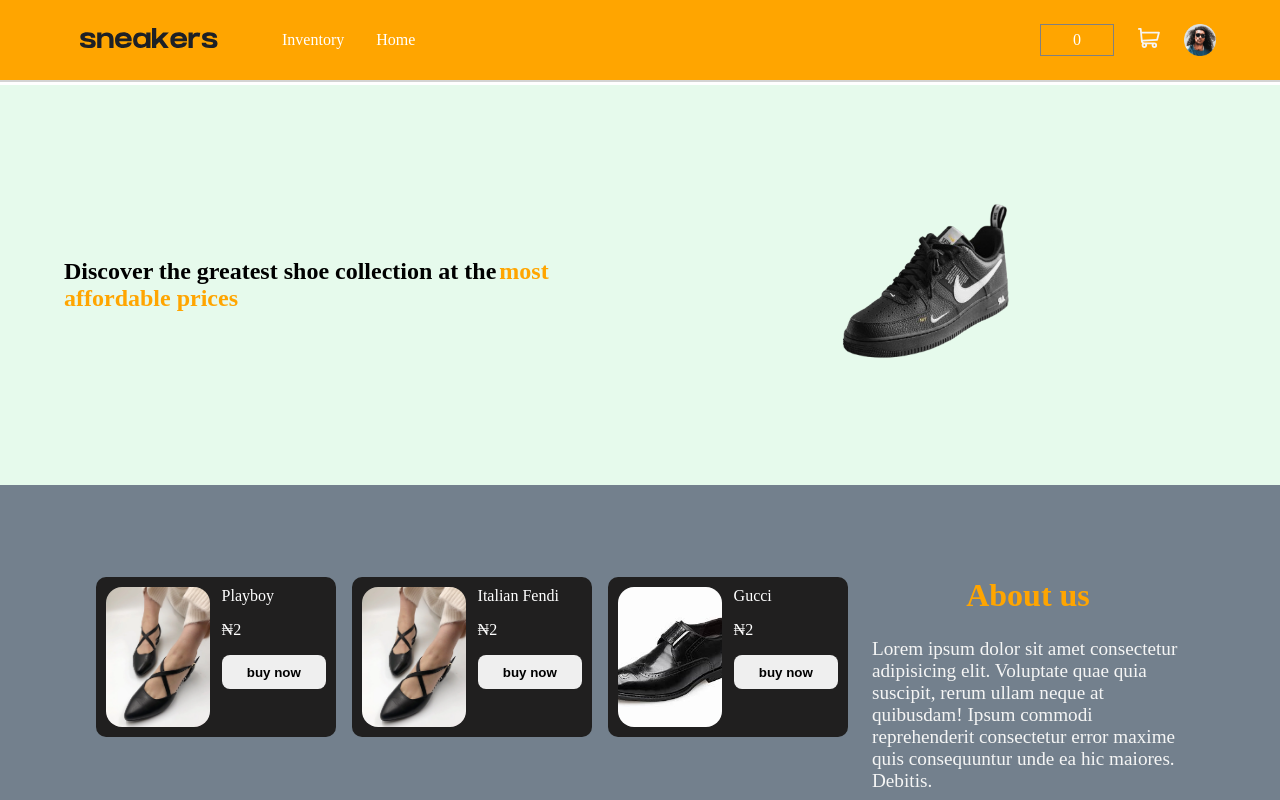
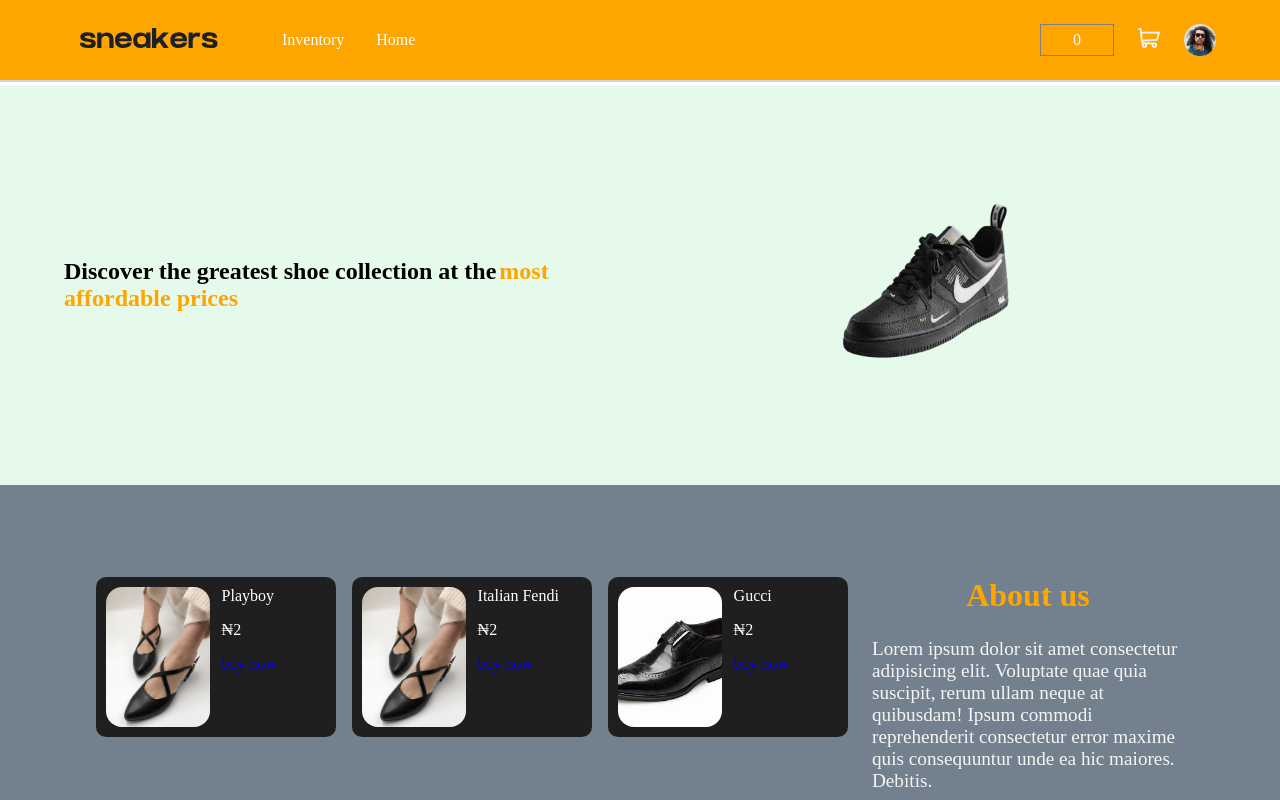
Before and after one commit to emmyVon/SolaShoe, a React (Create React App) app: page / in a window 1280 px wide. Shown: the top 800 px of the page. Built offline with nearby package versions, Linux system fonts and the light colour scheme.

Commit message:
minor changes

```diff
--- a/src/Components/Landing.jsx
+++ b/src/Components/Landing.jsx
@@ -5,6 +5,7 @@
 import insta from "../images/icon-instagram.svg";
 import logo from "../images/logo.svg";
 import { useEffect, useState } from "react";
+import { Link } from "react-router-dom";
 
 export const Landing = ({ shoes }) => {
   const [displayedShoes, setDisplayedShoes] = useState([]);
@@ -50,7 +51,7 @@
                   <div>
                     <p>{title}</p>
                     <p>&#x20A6;{shoe[0].price}</p>
-                    <button>buy now</button>
+                    <Link to={`shoe/${title}`}>buy now</Link>
                   </div>
                 </article>
               );
--- a/src/Display.jsx
+++ b/src/Display.jsx
@@ -1,8 +1,4 @@
 import React, { useState } from "react";
-import pro1 from "./images/image-product-1.jpg";
-import pro2 from "./images/image-product-2.jpg";
-import pro3 from "./images/image-product-3.jpg";
-import pro4 from "./images/image-product-4.jpg";
 import next from "./images/icon-next.svg";
 import prev from "./images/icon-previous.svg";
 
@@ -10,12 +6,10 @@
   console.log(shoe);
   const [current, setCurrent] = useState(shoe[0]);
 
-  const imageList = [pro1, pro2, pro3, pro4];
-
   const handleNext = () => {
     const currentIndex = shoe.findIndex((i) => i === current);
     console.log(currentIndex);
-    if (currentIndex === imageList.length - 1) {
+    if (currentIndex === shoe.length - 1) {
       setCurrent(shoe[0]);
     } else {
       setCurrent(shoe[currentIndex + 1]);
@@ -25,7 +19,7 @@
   const handlePrev = () => {
     const currentIndex = shoe.findIndex((i) => i === current);
     if (currentIndex === 0) {
-      setCurrent(shoe[imageList.length - 1]);
+      setCurrent(shoe[shoe.length - 1]);
     } else {
       setCurrent(shoe[currentIndex - 1]);
     }
```
